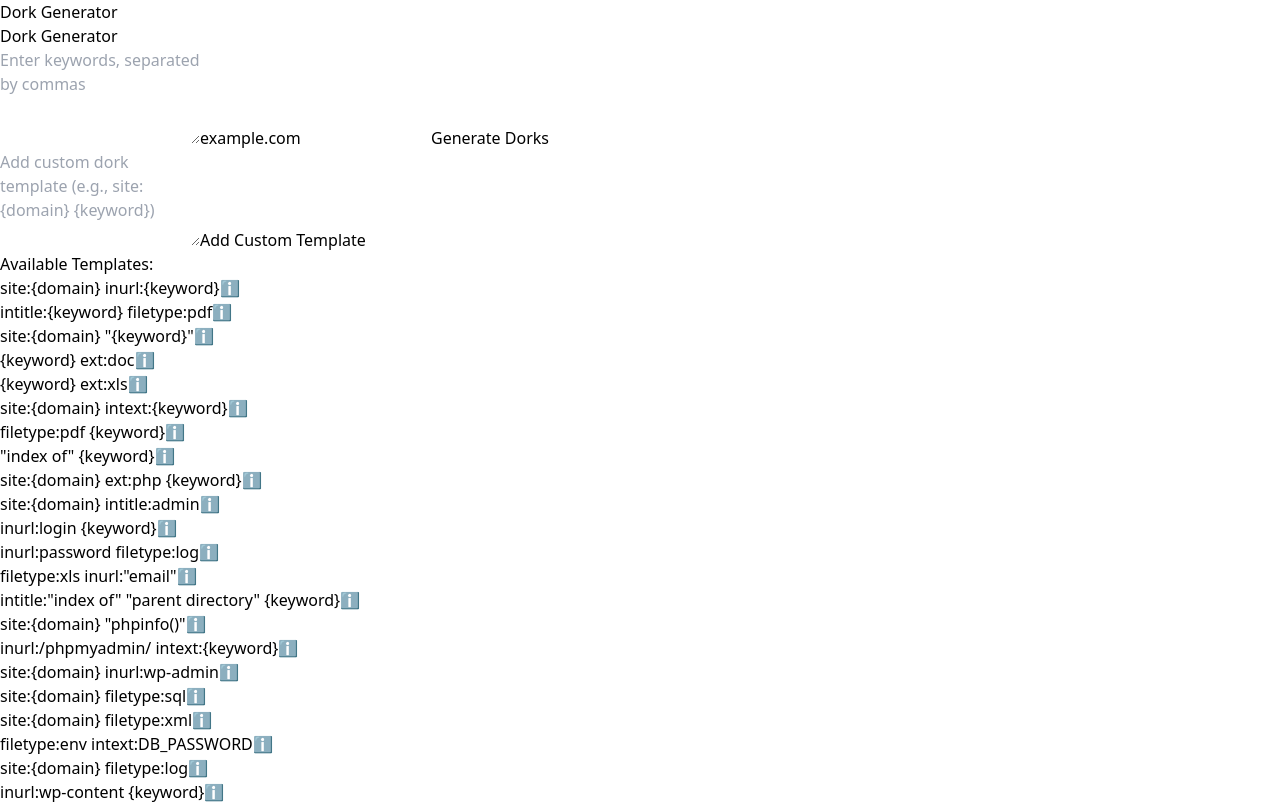
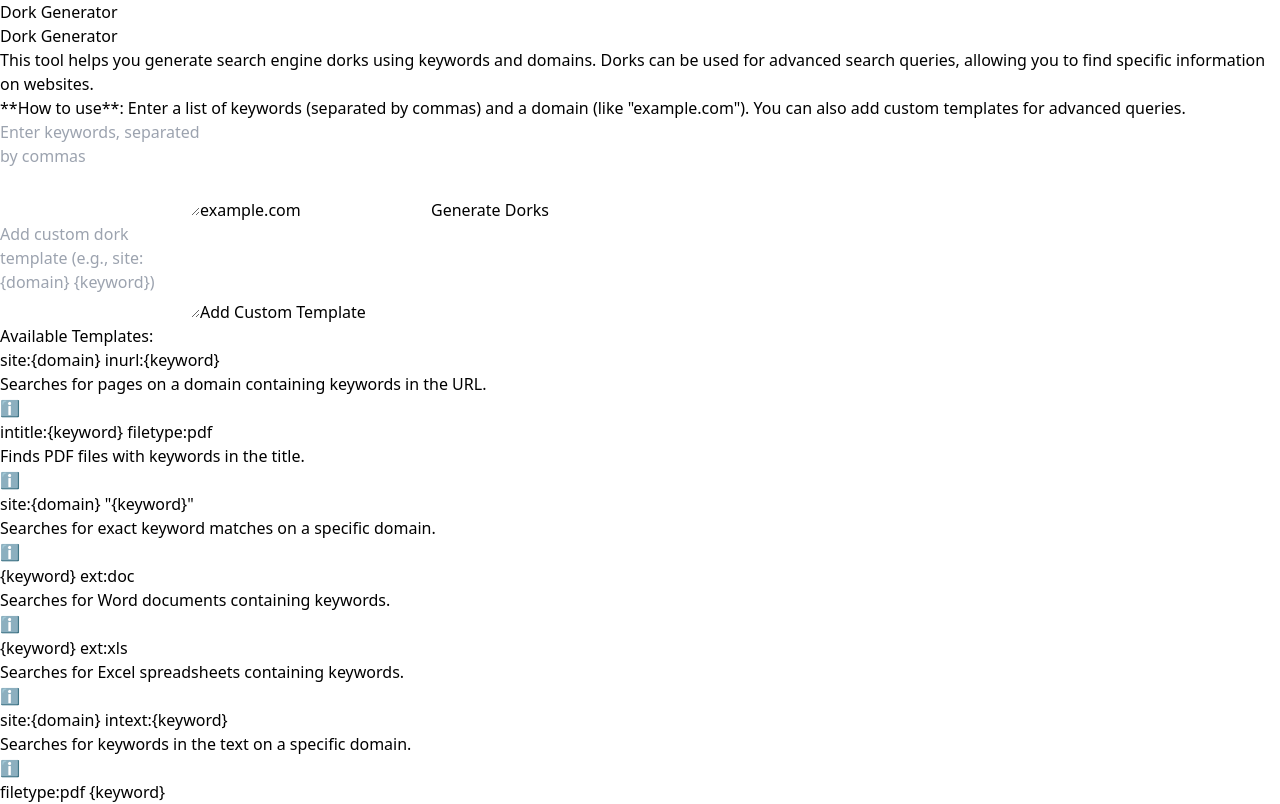
Before and after one commit to ltxstudio/DorkGenerator, a React (Vite) app: page / in a window 1280 px wide. Shown: the top 804 px of the page. Built offline with nearby package versions, Linux system fonts and the light colour scheme.

Commit message:
Update DorkGenerator.jsx

```diff
--- a/src/components/DorkGenerator.jsx
+++ b/src/components/DorkGenerator.jsx
@@ -53,6 +53,15 @@ const DorkGenerator = () => {
     <div className="bg-gradient-to-r from-indigo-600 to-purple-700 p-8 rounded-lg shadow-xl text-white max-w-4xl mx-auto">
       <h2 className="text-4xl font-bold mb-6 text-center">Dork Generator</h2>
 
+      <div className="mb-6">
+        <p className="text-lg">
+          This tool helps you generate search engine dorks using keywords and domains. Dorks can be used for advanced search queries, allowing you to find specific information on websites.
+        </p>
+        <p className="text-lg mt-4">
+          **How to use**: Enter a list of keywords (separated by commas) and a domain (like "example.com"). You can also add custom templates for advanced queries.
+        </p>
+      </div>
+
       <div className="grid gap-6 md:grid-cols-2">
         <div>
           <textarea
@@ -97,10 +106,14 @@ const DorkGenerator = () => {
             <ul className="space-y-3">
               {templates.map(({ template, description }, index) => (
                 <li key={index} className="text-sm flex items-center justify-between">
-                  <span>{template}</span>
+                  <div>
+                    <span className="font-semibold">{template}</span>
+                    <p className="text-xs text-gray-300 mt-1">{description}</p>
+                  </div>
                   <span
-                    className="text-xs text-gray-300 ml-2"
-                    title={description} // Tooltips on hover
+                    className="text-xs text-gray-300 ml-2 cursor-pointer"
+                    title="Click for more details"
+                    onClick={() => alert(`How to use: ${description}`)} // Simple interaction for more instructions
                   >
                     ℹ️
                   </span>
```
